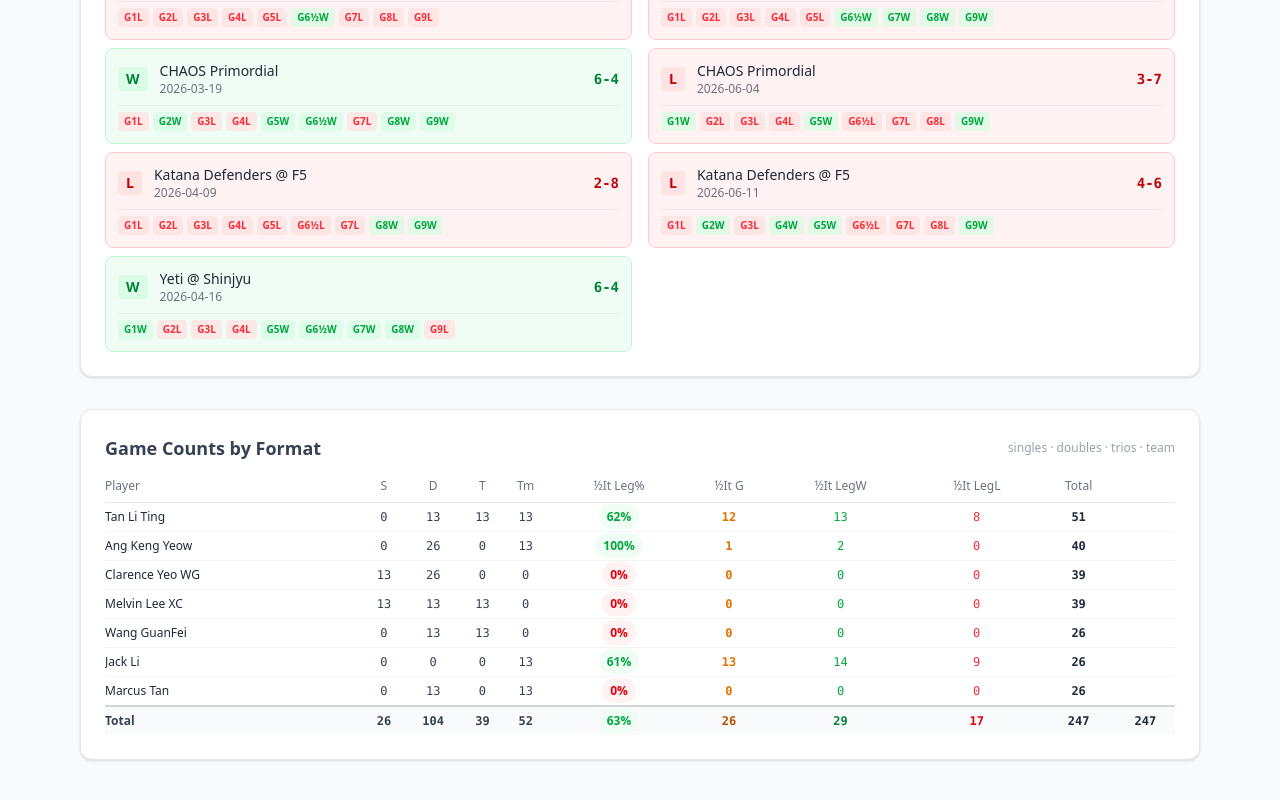
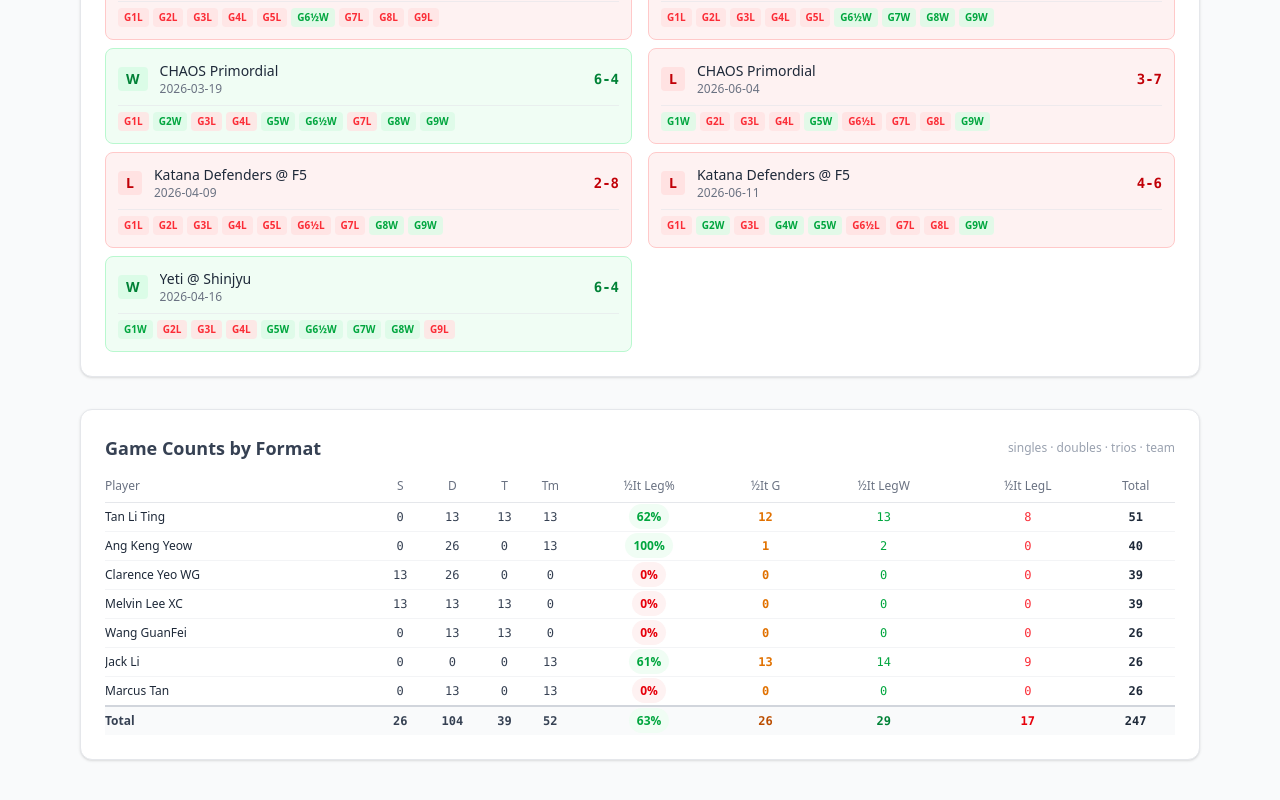
Before and after one commit to angkengyeow/thirstdayatdb, a React (Vite) app in the folder thirstdayatdb/: page / in a window 1280 px wide. Shown: the part 1572-2372 px from the top of the page. Built offline with nearby package versions, Linux system fonts and the light colour scheme; no server answers.

Commit message:
Bud run changes (2026-06-13T10:17:29.450Z)

```diff
--- a/thirstdayatdb/src/pages/DashboardPage.tsx
+++ b/thirstdayatdb/src/pages/DashboardPage.tsx
@@ -547,7 +547,6 @@ function GameFormatTotals({ players, matchSessions }: { players: any[]; matchSes
               <td className="py-1.5 text-center font-mono font-bold text-green-700">{totalHalfItLegsWon}</td>
               <td className="py-1.5 text-center font-mono font-bold text-red-600">{totalHalfItLegsLost}</td>
               <td className="py-1.5 text-center font-mono font-bold text-gray-800">{allFormatTotal}</td>
-              <td className="py-1.5 text-center font-mono font-bold text-gray-800">{allFormatTotal}</td>
             </tr>
           </tbody>
         </table>
```
